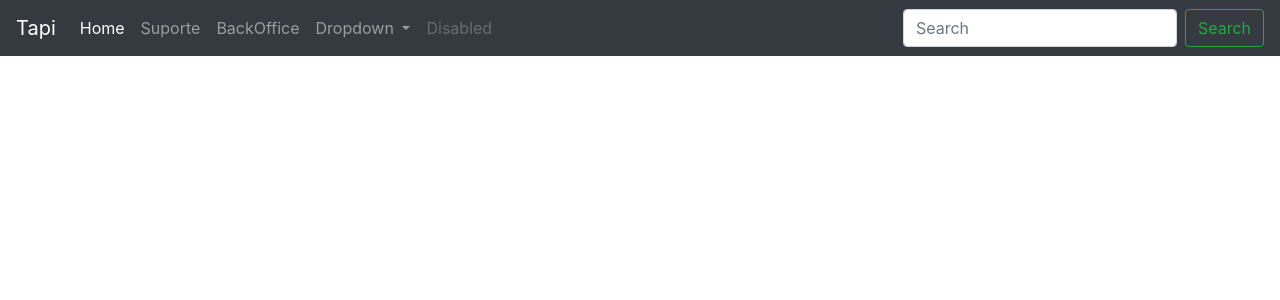
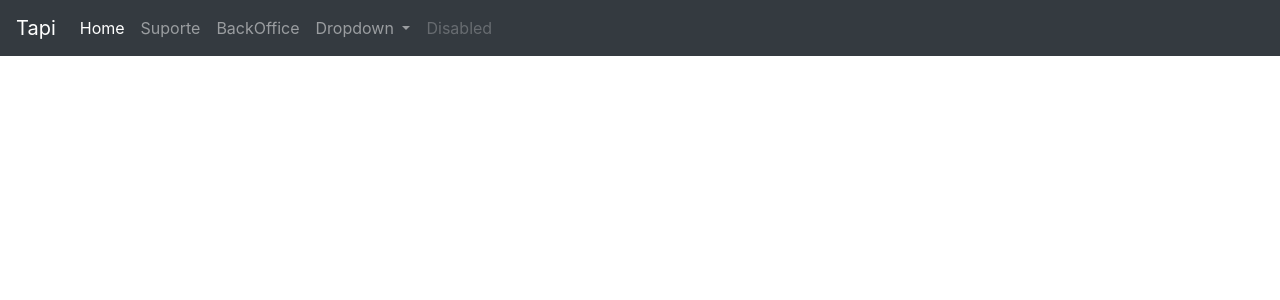
Before and after one commit to douglasms90/flask, a Flask app: page / in a window 1280 px wide. Shown: the top 300 px of the page. Run offline with Flask 2, Linux system fonts and the light colour scheme; some libraries are stand-ins or nearby versions.

Commit message:
templates/layouts

```diff
--- a/app/templates/_layout.html
+++ b/app/templates/_layout.html
@@ -7,8 +7,36 @@
     <link rel="stylesheet" href="{{ url_for('static', filename='css/bootstrap.css') }}">
   </head>
 
+  <nav class="navbar navbar-expand-lg navbar-dark bg-dark">
+    <a class="navbar-brand" href="#">Tapi</a>
+    <button class="navbar-toggler" type="button" data-toggle="collapse" data-target="#navbarSupportedContent" aria-controls="navbarSupportedContent" aria-expanded="false" aria-label="Toggle navigation">
+      <span class="navbar-toggler-icon"></span>
+    </button>
+
+    <div class="collapse navbar-collapse" id="navbarSupportedContent">
+      <ul class="navbar-nav mr-auto">
+        <li class="nav-item">
+					{% block navbar %}{% endblock %}
+        <li class="nav-item">
+        <li class="nav-item dropdown">
+          <a class="nav-link dropdown-toggle" href="#" id="navbarDropdown" role="button" data-toggle="dropdown" aria-haspopup="true" aria-expanded="false">
+            Dropdown
+          </a>
+          <div class="dropdown-menu" aria-labelledby="navbarDropdown">
+            <a class="dropdown-item" href="#">Action</a>
+            <a class="dropdown-item" href="#">Another action</a>
+            <div class="dropdown-divider"></div>
+            <a class="dropdown-item" href="#">Something else here</a>
+          </div>
+        </li>
+        <li class="nav-item">
+          <a class="nav-link disabled" href="#" tabindex="-1" aria-disabled="true">Disabled</a>
+        </li>
+      </ul>
+    </div>
+  </nav>
+
   <body>
-    {% block navbar %}{% endblock %}
     {% block body %}{% endblock %}
   </body>
 
--- a/app/templates/home.html
+++ b/app/templates/home.html
@@ -1,42 +1,12 @@
 {% extends "_layout.html" %}
 
 {% block navbar %}
-  <nav class="navbar navbar-expand-lg navbar-dark bg-dark">
-    <a class="navbar-brand" href="#">Tapi</a>
-    <button class="navbar-toggler" type="button" data-toggle="collapse" data-target="#navbarSupportedContent" aria-controls="navbarSupportedContent" aria-expanded="false" aria-label="Toggle navigation">
-      <span class="navbar-toggler-icon"></span>
-    </button>
-
-    <div class="collapse navbar-collapse" id="navbarSupportedContent">
-      <ul class="navbar-nav mr-auto">
-        <li class="nav-item active">
-          <a class="nav-link" href="{{ url_for('home')}}">Home <span class="sr-only">(current)</span></a>
+        <li class="nav-item">
+          <a class="nav-link active" href="{{ url_for('home')}}">Home</a>
         </li>
         <li class="nav-item">
           <a class="nav-link" href="{{ url_for('support')}}">Suporte</a>
         </li>
         <li class="nav-item">
           <a class="nav-link" href="{{ url_for('backoffice')}}">BackOffice</a>
-        </li>
-        <li class="nav-item dropdown">
-          <a class="nav-link dropdown-toggle" href="#" id="navbarDropdown" role="button" data-toggle="dropdown" aria-haspopup="true" aria-expanded="false">
-            Dropdown
-          </a>
-          <div class="dropdown-menu" aria-labelledby="navbarDropdown">
-            <a class="dropdown-item" href="#">Action</a>
-            <a class="dropdown-item" href="#">Another action</a>
-            <div class="dropdown-divider"></div>
-            <a class="dropdown-item" href="#">Something else here</a>
-          </div>
-        </li>
-        <li class="nav-item">
-          <a class="nav-link disabled" href="#" tabindex="-1" aria-disabled="true">Disabled</a>
-        </li>
-      </ul>
-      <form class="form-inline my-2 my-lg-0">
-        <input class="form-control mr-sm-2" type="search" placeholder="Search" aria-label="Search">
-        <button class="btn btn-outline-success my-2 my-sm-0" type="submit">Search</button>
-      </form>
-    </div>
-  </nav>
 {% endblock %}
```
Also changed, not shown: app/templates/backoffice.html (+8 -35 lines), app/templates/support.html (+1 -28 lines).
